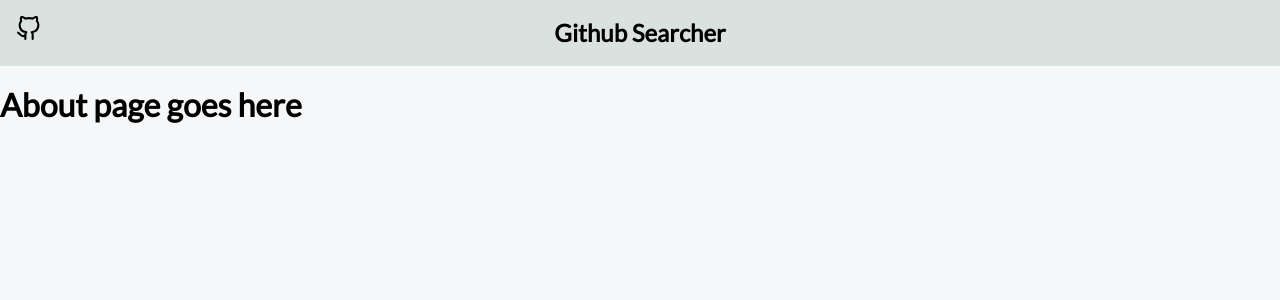
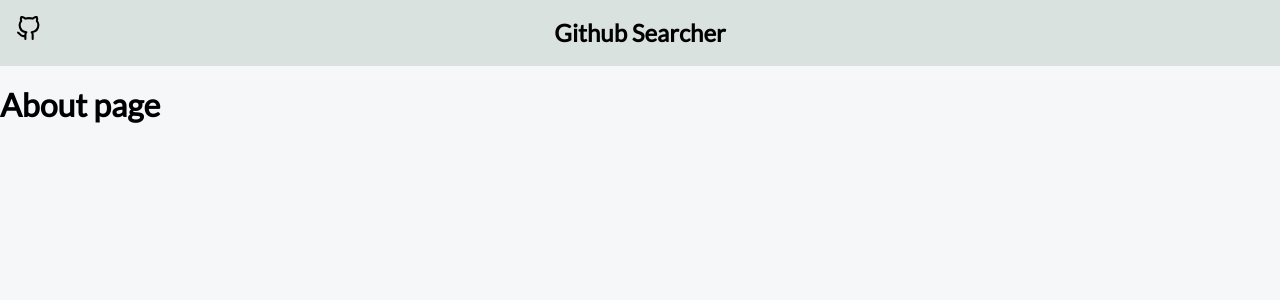
Before and after one commit to luke-h1/github-search, a React (Create React App) app: page /about in a window 1280 px wide. Shown: the top 300 px of the page. Built offline with nearby package versions, Linux system fonts and the light colour scheme; no server answers.

Commit message:
delete unused stuff

```diff
--- a/src/pages/About.tsx
+++ b/src/pages/About.tsx
@@ -3,7 +3,7 @@ import React from 'react';
 const About = () => {
   return (
     <>
-      <h1>About page goes here</h1>
+      <h1>About page </h1>
     </>
   );
 };
```
Also changed, not shown: src/Layout/Layout.tsx (deleted, +0 -9 lines), src/Fonts/OFL.txt (deleted), src/components/Repos/RepoItem.js (renamed from src/components/Repos/RepoItem.tsx), 2 other files (tests, documents, lock files or other folders).
